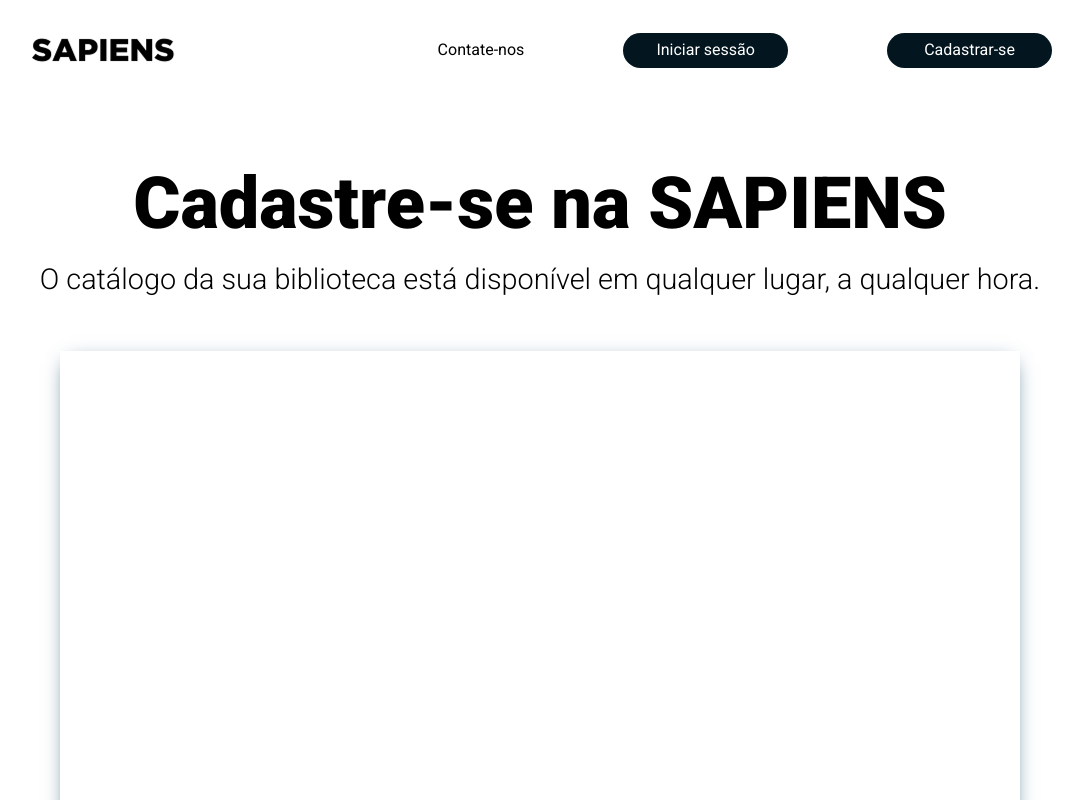
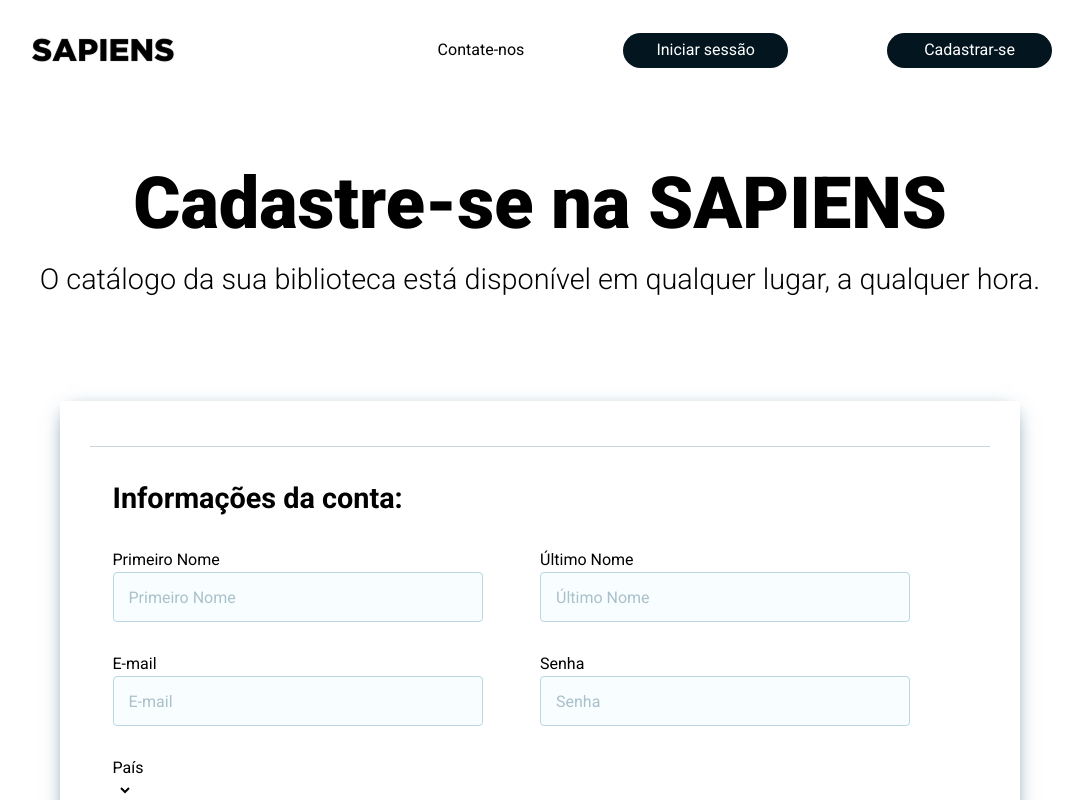
Before and after one commit to LuizMath/library, a React (Vite) app in the folder library/: page /Register in a window 1280 px wide. Shown: the top 800 px of the page, without its empty margins (100-1183 px from the left). Built offline with nearby package versions, Linux system fonts and the light colour scheme.

Commit message:
Adicionando utilities e refatoranto Register

```diff
--- a/library/src/index.css
+++ b/library/src/index.css
@@ -17,3 +17,11 @@
 @utility btn-header {
   @apply bg-[#03151e] text-white rounded-[200px] w-[165px] h-[35px];
 }
+
+@utility btn-form {
+  @apply bg-[#4bc1d2] text-white p-[20px] rounded-[8px] w-[370px] max-[500px]:w-[100%] h-[45px] grid grid-cols-1 content-center cursor-pointer;
+}
+
+@utility label-form {
+  @apply flex items-start justify-center flex-col;
+}
--- a/library/src/routes/Login.tsx
+++ b/library/src/routes/Login.tsx
@@ -43,10 +43,7 @@
               <input type="checkbox" className="w-[20px] h-[20px]" />
               <span>Lembrar-me</span>
             </label>
-            <button
-              type="submit"
-              className="bg-[#4bc1d2] text-white p-[20px] rounded-[8px] w-[370px] max-[500px]:w-[100%] h-[45px] grid grid-cols-1 content-center cursor-pointer"
-            >
+            <button type="submit" className="btn-form">
               Iniciar Sessão
             </button>
           </form>
--- a/library/src/routes/Register.tsx
+++ b/library/src/routes/Register.tsx
@@ -1,7 +1,7 @@
 import type { JSX } from "react";
 const Register = (): JSX.Element => {
   return (
-    <section className="w-full min-h-[calc(100%-100px)] max-h-auto flex items-center justify-start gap-[50px] flex-col">
+    <section className="w-full min-h-[calc(100%-100px)] max-h-auto flex items-center justify-start gap-[50px] [@media(min-height:1030px)]:justify-center flex-col">
       <div className="w-[90%] flex items-center justify-center flex-col mt-[50px]">
         <span className="text-[72px] color-[#03151e] font-[900]">
           Cadastre-se na SAPIENS
@@ -11,7 +11,42 @@
           qualquer hora.
         </p>
       </div>
-      <div className="w-[960px] h-[530px] p-[30px] bg-white shadow-[0px_5px_20px_-8px_rgba(27,84,112,1)] mb-[50px]"></div>
+      <div className="w-[960px] h-[530px] p-[30px] bg-white shadow-[0px_5px_20px_-8px_rgba(27,84,112,1)] mt-[50px] mb-[50px]">
+        <section className="w-full h-full border-t-1 border-t-[#c9d6df] flex items-center justify-between flex-col h-full mt-[15px]">
+          <div className="w-[95%] mt-[30px]">
+            <span className="font-[700] text-[28.8px]">
+              Informações da conta:
+            </span>
+          </div>
+          <form className="w-[95%] h-auto flex justify-between flex-col mb-[30px]">
+            <section className="w-full grid grid-cols-2 gap-y-[30px]">
+              <label className="label-form">
+                <span>Primeiro Nome</span>
+                <input className="input-form" placeholder="Primeiro Nome" />
+              </label>
+              <label className="label-form">
+                <span>Último Nome</span>
+                <input className="input-form" placeholder="Último Nome" />
+              </label>
+              <label className="label-form">
+                <span>E-mail</span>
+                <input className="input-form" placeholder="E-mail" />
+              </label>
+              <label className="label-form">
+                <span>Senha</span>
+                <input className="input-form" placeholder="Senha" />
+              </label>
+              <label className="label-form">
+                <span>País</span>
+                <select defaultValue={"Brasil (Padrão)"}></select>
+              </label>
+            </section>
+            <button type="submit" className="btn-form mt-[40px] w-[265px]">
+              Iniciar minha Biblioteca
+            </button>
+          </form>
+        </section>
+      </div>
     </section>
   );
 };
```
